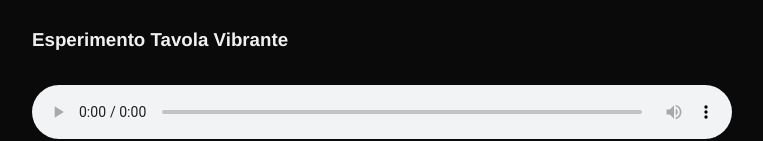
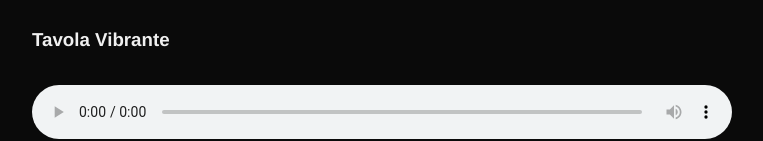
Before and after one commit to gaiasol-git/terra_audioguida, a plain HTML site: page tavola_vibrante.html in a window 1280 px wide. Shown: the part 519-660 px from the top of the page, without its empty margins (258-1021 px from the left). Drawn offline with Linux system fonts and the light colour scheme.

Commit message:
Update tavola_vibrante.html

```diff
--- a/tavola_vibrante.html
+++ b/tavola_vibrante.html
@@ -15,7 +15,7 @@
     </div>
 
     <div class='section'>
-      <h3>Esperimento Tavola Vibrante</h3>
+      <h3>Tavola Vibrante</h3>
       <audio controls>
         <source src='audio/tavola_vibrante_1.mp3' type='audio/mpeg'>
       </audio>
```
